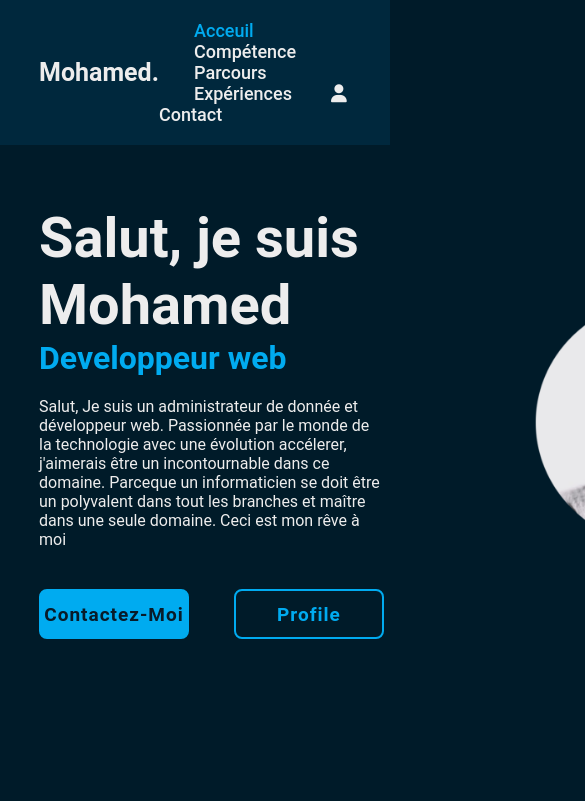
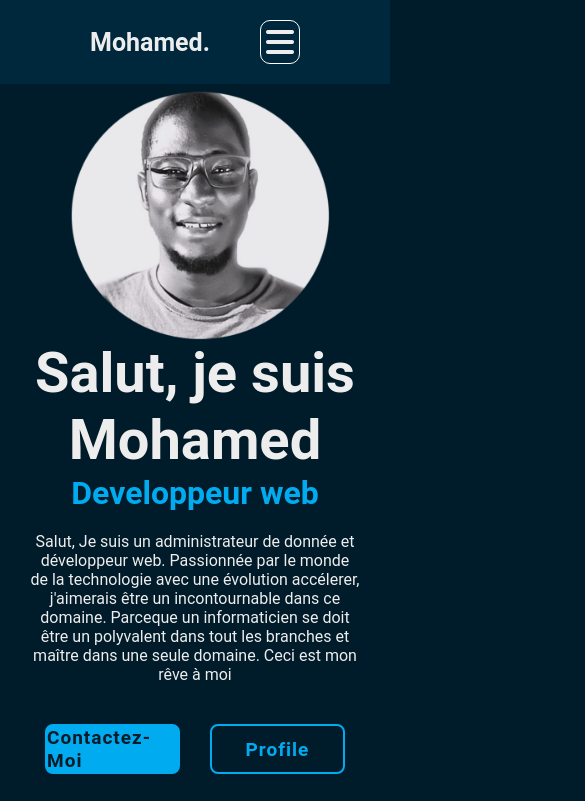
Before and after one commit to Mohamed-ux-lab/PortFolio, a website: page public/src/index.html in a window 390 px wide. Shown: the top 801 px of the page, 585 px wide, since content can reach past the window. Drawn offline with Linux system fonts and the light colour scheme.

Commit message:
ajout du menu responsive

```diff
--- a/public/src/index.html
+++ b/public/src/index.html
@@ -12,13 +12,13 @@
 <body>
     <header class="header">
         <a href="#" class="logo">Mohamed.</a>
-
+        <a class="burger-menu" id="responsive"><i class="fa fa-bars fa-2x"></i></a>
         <nav class="navbar">
-            <a href="#home" class="active">Acceuil</a>
-            <a href="#skills">Compétence</a>
-            <a href="#parcour">Parcours</a>
-            <a href="#experiences">Expériences</a>
-            <a href="#contacts"><i class="fa-solid fa-user"></i> Contact</a>
+            <a href="#home" class="nav-link active">Acceuil</a>
+            <a href="#skills" class="nav-link">Compétence</a>
+            <a href="#parcour" class="nav-link">Parcours</a>
+            <a href="#experiences" class="nav-link">Expériences</a>
+            <a href="#contacts" class="nav-link"><i class="fa-solid fa-user"></i> Contact</a>
         </nav>
     </header>
     <section id="home" data-spy>
--- a/public/src/js/index.js
+++ b/public/src/js/index.js
@@ -1,3 +1,20 @@
+const burger_menu = document.querySelector('#responsive')
+const menu = document.querySelector('.navbar')
+const navLink = document.querySelectorAll('.nav-link')
+
+
+burger_menu.addEventListener("click", () => {
+    burger_menu.classList.toggle('active')
+    menu.classList.toggle('active')
+})
+
+navLink.forEach((navlink) => {
+    navlink.addEventListener("click", (e) => {
+        const active = menu.className
+        if(active.includes('active')) {menu.classList.remove('active')}
+        })
+})
+
 
 function scrollSpy() {
 
--- a/public/src/style/responsive.css
+++ b/public/src/style/responsive.css
@@ -0,0 +1,51 @@
+@media  screen and (max-width: 925px) {
+    .navbar {
+        /* display: none; */
+        flex-direction: column;
+        position: absolute;
+        align-items: center;
+        background: #00283d;
+        width: 100%;
+        top: 100%;
+        left: 0;
+        height: 0;
+        overflow: hidden;
+        transition: height 0.4s;
+    }
+    .navbar.active{
+        height: 320px;
+    }
+    .navbar a{
+        display: inline-block;
+        padding: 20px;
+    }
+    #responsive {
+        display: block;
+    }
+    .burger-menu {
+        border: 1px solid #fff;
+        border-radius: 10px;
+        padding: 5px 5px;
+    }
+}
+@media  screen and (max-width: 800px){
+    #skills{
+        grid-template-columns: 1fr 1fr;
+    grid-template-rows: 1fr 1fr 1fr;
+    }
+    .home-content {
+        max-width: 100%;
+    }
+    .home-content h1,
+    .home-content h3,
+    .home-content p{
+        text-align: center;
+    }
+    .btn-box {
+        justify-content: center!important;
+        width: 100%!important;
+    }
+    .btn-box a {
+        margin: 0 15px;
+    }
+}
--- a/public/src/style/style.css
+++ b/public/src/style/style.css
@@ -17,11 +17,12 @@ body {
 }
 
 .header {
+    display: block;
     position: fixed;
-    top: 0;
-    left: 0;
+    /* top: 0;
+    left: 0; */
     width: 100%;
-    padding: 20px 10%;
+    padding: 20px 90px;
     background: #00283d;
     display: flex;
     justify-content: space-between;
@@ -34,6 +35,22 @@ body {
     color: #ededed;
     text-decoration: none;
     font-weight: 600;
+}
+
+.burger-menu {
+    display: none;
+    transition: all 0.5s ease-out;
+}
+
+.burger-menu:hover {
+    background: #fff;
+    color: var(--couleur-text);
+    transition: all 0.5s ease-out;
+    transform: scale(1.2);
+}
+
+.navbar {
+    display: flex;
 }
 
 .navbar a {
@@ -51,24 +68,28 @@ body {
 }
 
 #home {
-    height: 100vh;
     display: flex;
     align-items: center;
-    padding: 0 10%;
+    justify-content: center;
+    flex-direction: row;
+    flex-wrap: wrap-reverse;
+    padding: 0 30px;
+    padding-top: 90px;
+    width: 100%;
+    /* margin: 30px 0; */
 }
 
-#home::after {
+/* #home::after {
     content: '';
     width: 100%;
     height: 2px;
     border-top: 5px solid #001b29bf;
     border-radius: 32px;
-}
+} */
 
 .user-image{
     width: 300px;
     height: 250px;
-    margin-left: 125px;
 }
 
 .user-image img{
@@ -77,7 +98,8 @@ body {
 }
 
 .home-content {
-    max-width: 600px;
+    max-width: 50%;
+    margin-bottom: 30px;
 }
 
 .home-content h1 {
@@ -100,6 +122,7 @@ body {
 .home-content .btn-box {
     display: flex;
     justify-content: space-between;
+    align-content: center;
     width: 345px;
     height: 50px;
 }
@@ -119,7 +142,6 @@ body {
     text-decoration: none;
     font-weight: 600;
     letter-spacing: 1px;
-    z-index: 1;
     overflow: hidden;
     transition: .5s;
 }
@@ -322,13 +344,12 @@ body {
     display: flex;
     padding: 30px 20px;
     flex-direction: column;
-    height: 500px;
 }
 
 .parcour-title {
     text-align: center;
     font-size: 3rem;
-    padding-bottom: 15px;
+    padding-bottom: 10px;
     /* border-bottom: 2px solid #001b29;
     border-bottom-left-radius: 25px;
     border-bottom-right-radius: 25px;
@@ -346,12 +367,14 @@ body {
     justify-content: center;
     line-height: 40px;
     font-size: 1.2rem;
-    padding-top: 85px;
+    padding-top: 55px;
 }
 
 .list-parcour {
     display: flex;
     flex-direction: row;
+    flex-wrap: wrap;
+    row-gap: 10px;
     list-style: none;
     justify-content: center;
     align-content: center;
@@ -379,9 +402,9 @@ body {
     display: flex;
     flex-direction: column;
     width: 100%;
-    height: 75vh;
     color: #fff;
     overflow: hidden;
+    padding-bottom: 20px;
     margin-bottom: 20px;
 }
 
@@ -399,13 +422,15 @@ body {
 
 .list-exp{
     display: flex;
+    flex-wrap: wrap;
+    row-gap: 20px;
     justify-content: center;
     column-gap: 40px;
+    padding: 0 15px;
 }
 
 .exps{
     width: 200px;
-    height: auto;
     background: rgba(6, 6, 15, 0.62);
     border: none;
     border-radius: 25px;
@@ -460,7 +485,7 @@ body {
 .formulaire {
     display: flex;
     flex-direction: column;
-    width: 50%;
+    width: 550px;
     margin: 0 auto;
     gap: 20px;
     justify-content: center;
```
